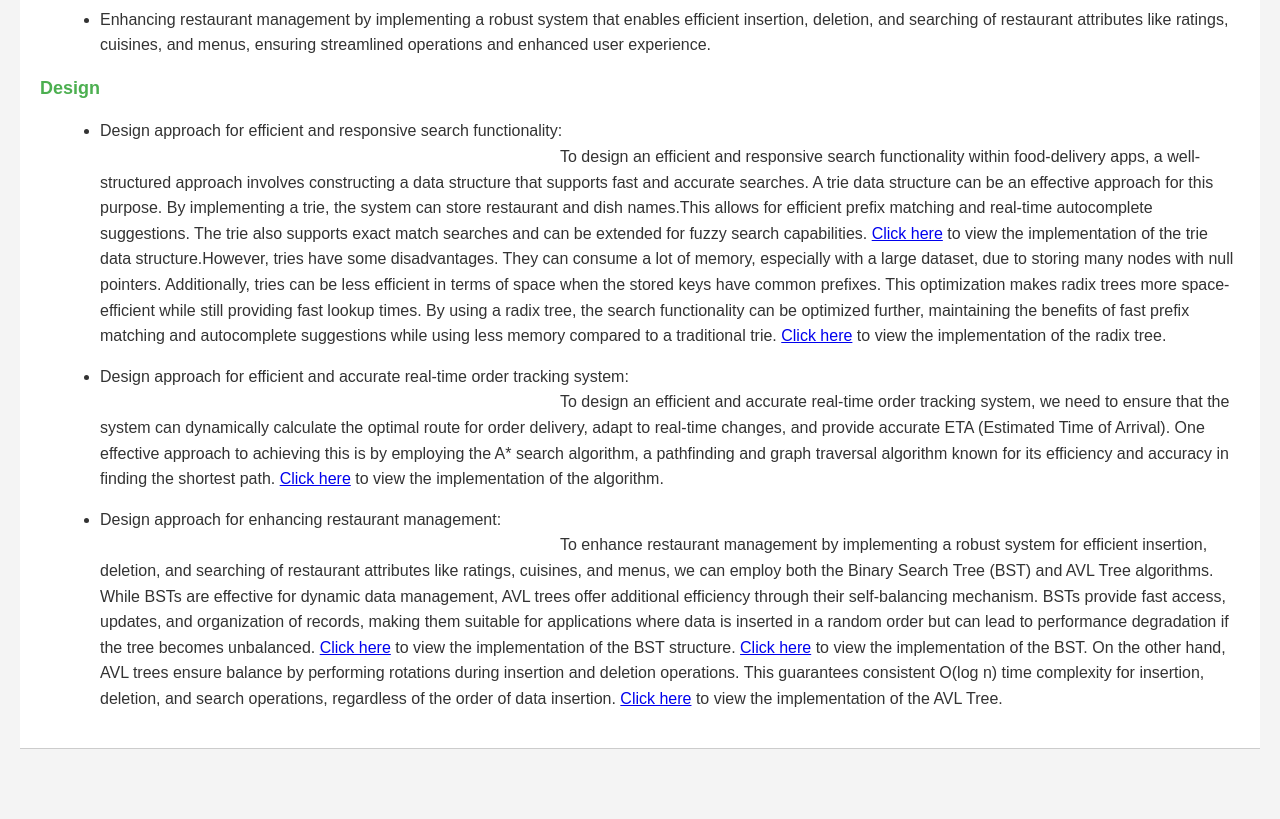
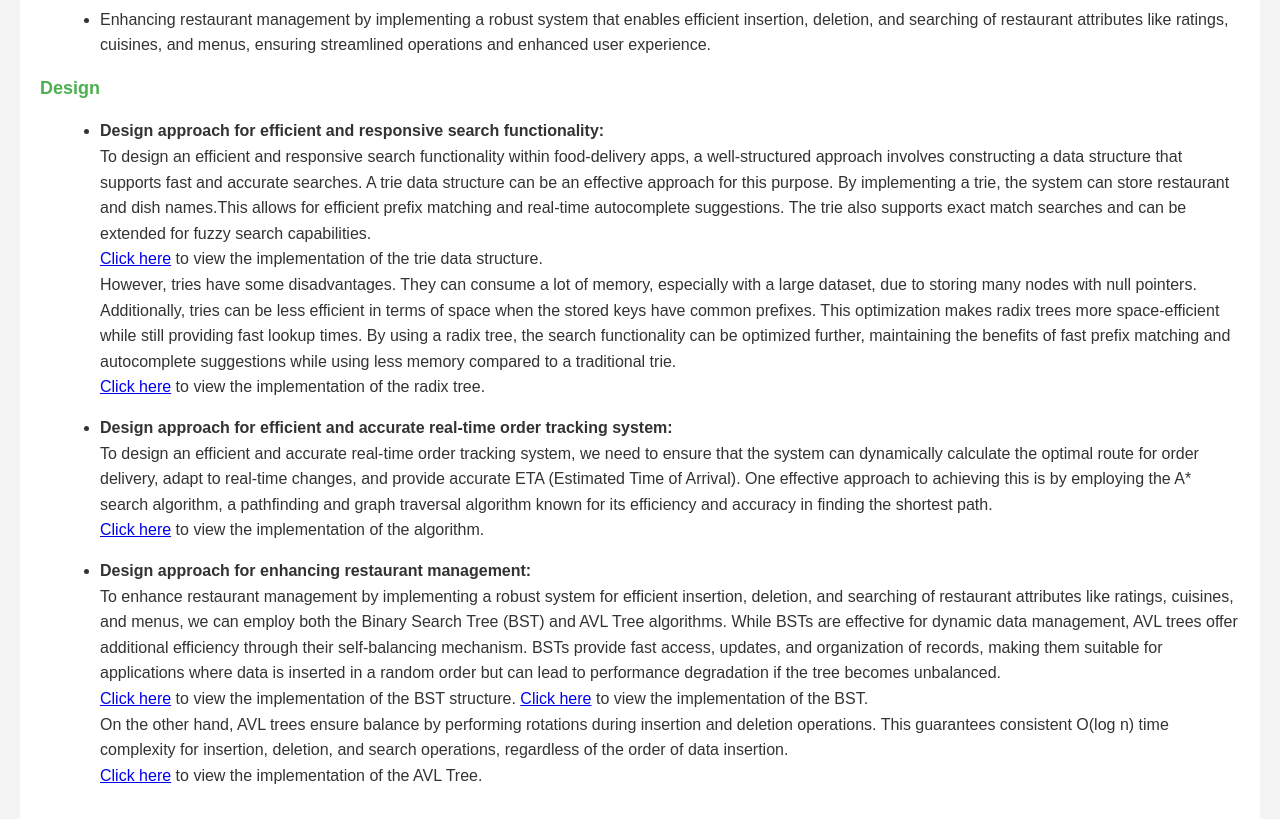
Before and after one commit to sayamjnn/Portfolio-APS, a plain HTML site: page index.html in a window 1280 px wide. Shown: the part 1092-1911 px from the top of the page. Before the commit the page ends 1861 px from the top, so only its background shows below. Drawn offline with Linux system fonts and the light colour scheme.

Commit message:
Update index.html

```diff
--- a/index.html
+++ b/index.html
@@ -44,31 +44,39 @@
         </ul>
         <p><strong>Design</strong></p>
         <ul>
-            <li><p>Design approach for efficient and responsive search functionality:
-                <br><span>To design an efficient and responsive search functionality within food-delivery apps, a well-structured approach involves constructing a data structure
+            <li><p><b class="hass">Design approach for efficient and responsive search functionality:</b>
+                <br>To design an efficient and responsive search functionality within food-delivery apps, a well-structured approach involves constructing a data structure
                      that supports fast and accurate searches. A trie data structure can be an effective approach for this purpose. By implementing a trie, the system can store restaurant and
                       dish names.This allows for efficient prefix matching and real-time autocomplete suggestions.
                       The trie also supports exact match searches and can be extended for fuzzy search capabilities.
-                      <a href="Trie1.java">Click here</a> to view the implementation of the trie data structure.However, tries have some disadvantages. They can consume a lot of memory, especially with a large dataset, due to storing many nodes with null pointers. Additionally, tries can be less efficient in terms of space when the stored keys have common prefixes. This optimization makes radix trees more space-efficient while still providing fast lookup times. By using a radix tree, the search functionality can be optimized further, maintaining the benefits of fast prefix matching and autocomplete suggestions while using less memory compared to a traditional trie.
-                      <a href="RadixTree.java">Click here</a> to view the implementation of the radix tree.        </span></p></li>
+                      <br>
+                      <a href="trie.html">Click here</a> to view the implementation of the trie data structure.<br>
+                      However, tries have some disadvantages. They can consume a lot of memory, especially with a large dataset, due to storing many nodes with null pointers. Additionally, tries can be less efficient in terms of space when the stored keys have common prefixes. This optimization makes radix trees more space-efficient while still providing fast lookup times. By using a radix tree, the search functionality can be optimized further, maintaining the benefits of fast prefix matching and autocomplete suggestions while using less memory compared to a traditional trie.
 
-            <li><p>Design approach for efficient and accurate real-time order tracking system:<br><span>To design an efficient and accurate real-time order tracking system, we need to ensure that the system can dynamically calculate the optimal route for order delivery, adapt to real-time changes, and provide accurate ETA (Estimated Time of Arrival).
+                      <br>
+                      <a href="radix.html">Click here</a> to view the implementation of the radix tree. </p></li>
+
+            <li><p><b class="hass">Design approach for efficient and accurate real-time order tracking system:</b>
+                <br>To design an efficient and accurate real-time order tracking system, we need to ensure that the system can dynamically calculate the optimal route for order delivery, adapt to real-time changes, and provide accurate ETA (Estimated Time of Arrival).
                 One effective approach to achieving this is by employing the A* search algorithm, a pathfinding and graph traversal algorithm known for its efficiency and accuracy in finding the shortest path.
-                <a href="AStarSearch.java">Click here</a> to view the implementation of the algorithm.
-            </span></p></li>
-            <li><p>Design approach for enhancing restaurant management:<br><span>
+                <br>
+                <a href="astar.html">Click here</a> to view the implementation of the algorithm.
+            </p></li>
+            <li><p><b class="hass">Design approach for enhancing restaurant management:</b><br>
 
                 To enhance restaurant management by implementing a robust system for efficient insertion, deletion, and searching of restaurant attributes like ratings, cuisines, and menus, we can employ both the Binary Search Tree (BST) and AVL Tree algorithms. While BSTs are effective for dynamic data management, AVL trees offer additional efficiency through their self-balancing mechanism.
 
                 BSTs provide fast access, updates, and organization of records, making them suitable for applications where data is inserted in a random order but can lead to performance degradation if the tree becomes unbalanced.
-                <a href="TreeNode.java">Click here</a> to view the implementation of the BST structure.
-                <a href="BST.java">Click here</a> to view the implementation of the BST.
 
+                <br>
+                <a href="treenode.html">Click here</a> to view the implementation of the BST structure.
+                <a href="bst.html">Click here</a> to view the implementation of the BST.<br>
                 On the other hand, AVL trees ensure balance by performing rotations during insertion and deletion operations. This guarantees consistent O(log n) time complexity for insertion, deletion, and search operations, regardless of the order of data insertion.
-                <a href="AVLTree.java">Click here</a> to view the implementation of the AVL Tree.
+                <br>
+                <a href="avl.html">Click here</a> to view the implementation of the AVL Tree.
 
 
-            </span></p></li>
+            </p></li>
         </ul>
     </div>
 
```
